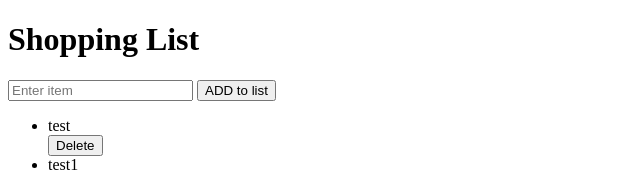
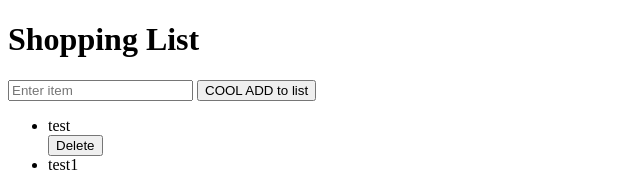
Before and after one commit to delicut/background-generator, a plain HTML site: page index.html in a window 1280 px wide. Shown: the top 171 px of the page, without its empty margins (0-640 px from the left). Drawn offline with Linux system fonts and the light colour scheme.

Commit message:
Second user commit

```diff
--- a/index.html
+++ b/index.html
@@ -6,7 +6,7 @@
 <body>
 	<h1>Shopping List</h1>
 	<input id="userinput" type="text" placeholder="Enter item">
-	<button id="submit">ADD to list</button>
+	<button id="submit">COOL ADD to list</button>
 	<ul id="ulist">
 		<div>
 			<li> test</li>
```
